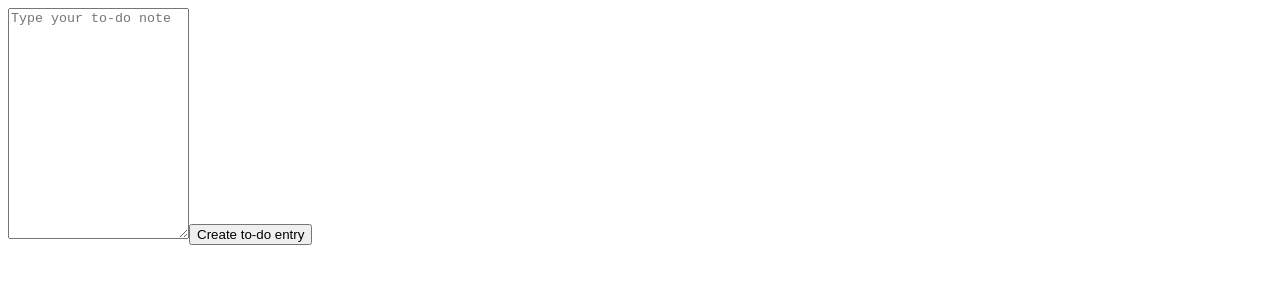
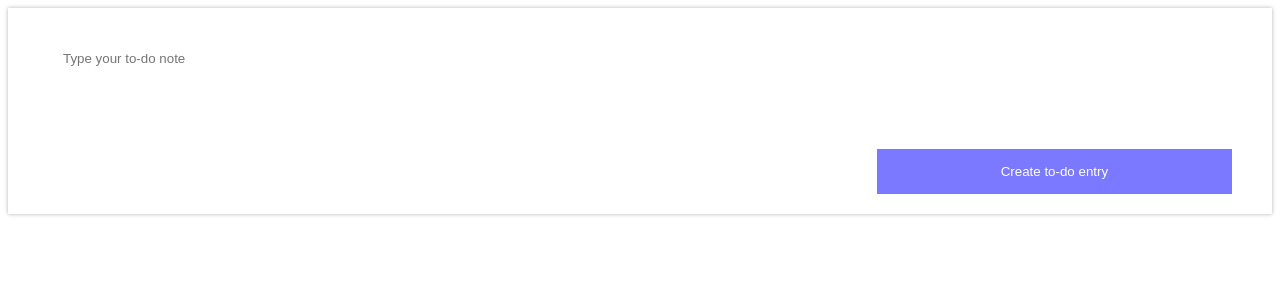
Before and after one commit to camilalourencos/todo-list, a React (Create React App) app: page / in a window 1280 px wide. Shown: the top 300 px of the page. Built offline with nearby package versions, Linux system fonts and the light colour scheme; no server answers.

Commit message:
adding some style

```diff
--- a/package.json
+++ b/package.json
@@ -7,9 +7,13 @@
     "@testing-library/react": "^12.1.2",
     "@testing-library/user-event": "^13.5.0",
     "axios": "^0.24.0",
+    "bootstrap": "^5.1.3",
+    "bootstrap-icons": "^1.7.2",
     "react": "^17.0.2",
     "react-axios": "^2.0.5",
+    "react-bootstrap": "^2.1.0",
     "react-dom": "^17.0.2",
+    "react-icons": "^4.3.1",
     "react-scripts": "5.0.0",
     "react-select": "^5.2.1",
     "web-vitals": "^2.1.2"
--- a/src/App.js
+++ b/src/App.js
@@ -3,6 +3,7 @@ import React, { useEffect, useState, useRef } from 'react';
 import api from './services/api.js';
 import { NewNoteForm } from './components/NewNoteForm/NewNoteForm.jsx';
 import { NoteList } from './components/NoteList/NoteList.jsx'
+import "./assets/App.css";
 
 function App() {
 
@@ -22,10 +23,9 @@ function App() {
   }, [getNote])
 
   return (
-    <div className="App">
+    <div className="home-list">
       <NewNoteForm createNote={handleCreateNote}/>
       {renderNoteList ()}
-
     </div>
   );
 
--- /dev/null
+++ b/src/assets/App.css
@@ -0,0 +1,3 @@
+.home-list{
+    display: flex;
+  }
--- a/src/components/NewNoteForm/NewNoteForm.jsx
+++ b/src/components/NewNoteForm/NewNoteForm.jsx
@@ -1,19 +1,22 @@
 import React, { useState } from "react";
+import "./style.css";
 
 export function NewNoteForm({ createNote }) {
   const [noteDescription, setNoteDescription] = useState('');
   const [noteCompleted, setNoteCompleted] = useState(false)
 
   return (
-    <form onSubmit={() => submitNote()}>
+    <form className='form-note' onSubmit={() => submitNote()}>
       <textarea
-        rows={15}
+        rows={5}
         placeholder="Type your to-do note"
         className="form-note_input"
         value={noteDescription}
         onChange={(event) => setNoteDescription(event.target.value)}
       />
       <button
+        className="form-note_input form-note_submit"
+        disabled={noteDescription.length === 0 ? 1 : 0}
         onClick={(event) => {event.preventDefault(); submitNote()}}
       >
         Create to-do entry
--- /dev/null
+++ b/src/components/NewNoteForm/style.css
@@ -0,0 +1,26 @@
+.form-note {
+    flex-grow: 2;
+    box-shadow: 0 0 4px rgba(0, 0, 0, 0.3);
+    z-index: 1;
+    max-height: 200px;
+    display: flex;
+    flex-direction: column;
+    padding: 20px 40px;
+  }
+  .form-note_input {
+    resize: none;
+    max-height: 130px;
+    margin-top: 8px;
+    padding: 15px;
+    border: none;
+    font-family: Arial, Helvetica, sans-serif;
+    font-weight: 100;
+  }
+
+  .form-note_submit {
+    align-self: flex-end;
+    width: 30%;
+    color: white;
+    background-color: #7b79ff;
+    font-weight: 400;
+  }
--- a/src/components/NoteCard/NoteCard.jsx
+++ b/src/components/NoteCard/NoteCard.jsx
@@ -1,4 +1,6 @@
 import React, { useState } from "react";
+import { FaRegTrashAlt, AiOutlineCheckCircle } from 'react-icons/fa';
+import "./style.css";
 
 export function NoteCard({ notes, onRemove }) {
     const [status, setStatus] = useState(false)
@@ -8,20 +10,20 @@ export function NoteCard({ notes, onRemove }) {
             <header className='note-card_header'>
                 <h3 className='note-card_description'>{notes.description}</h3>
             </header>
-            <label>
+            <div className='completed-checkbox'>
                 <input
                     type='checkbox'
                     defaultChecked={notes.completed}
                     className='form-check-input'
                     onChange={() => setStatus(true)}
                 />
-                Completed
-            </label>
+                <label class='checked'>Completed</label>
+            </div>
             <button
                 className='form-delete-input'
                 onClick={() => onRemove(notes.id)}
             >
-                Delete
+                <FaRegTrashAlt/>
             </button>
             </section>
     );
--- /dev/null
+++ b/src/components/NoteCard/style.css
@@ -0,0 +1,41 @@
+.note-card {
+    min-height: 15px;
+    min-width: 15px;
+    display: flex;
+    flex-direction: column;
+    align-items: flex-start;
+    justify-content: space-between;
+    border-radius: 4px;
+    flex-wrap: wrap;
+    box-shadow: 0 0 4px rgba(0, 0, 0, 0.3);
+    padding: 12px;
+  }
+
+  .note-card_description{
+    margin-top: 8px;
+    font-size: 1em;
+  }
+
+  .completed-checkbox input[type=checkbox]
+  {
+   display:none;
+  }
+  .completed-checkbox input[type=checkbox] + label
+   {
+
+       background: #999;
+       height: 16px;
+       width: 16px;
+       display:inline-block;
+       padding: 0 0 0 0px;
+   }
+
+   .completed-checkbox input[type=checkbox]:checked + label
+    {
+
+        background: #ffae00;
+        height: 16px;
+        width: 16px;
+        display:inline-block;
+        padding: 0 0 0 0px;
+    }
--- a/src/components/NoteList/NoteList.jsx
+++ b/src/components/NoteList/NoteList.jsx
@@ -1,5 +1,6 @@
 import React from 'react';
 import { NoteCard } from '../NoteCard/NoteCard.jsx'
+import "./style.css";
 
 export function NoteList({ myNotes, onRemove }) {
   return (
--- /dev/null
+++ b/src/components/NoteList/style.css
@@ -0,0 +1,15 @@
+.notes-list {
+    background-color: var(--fundo);
+    flex-grow: 3;
+    display: grid;
+    grid-template-columns: auto auto;
+    list-style-type: none;
+    padding-left: 24px;
+    padding-top: 24px;
+  }
+  .notes-list_item {
+    margin: 12px;
+    max-width: 240px;
+    max-height: 400px;
+    display: inline;
+  }
```
Also changed, not shown: 1 other file (tests, documents, lock files or other folders).
